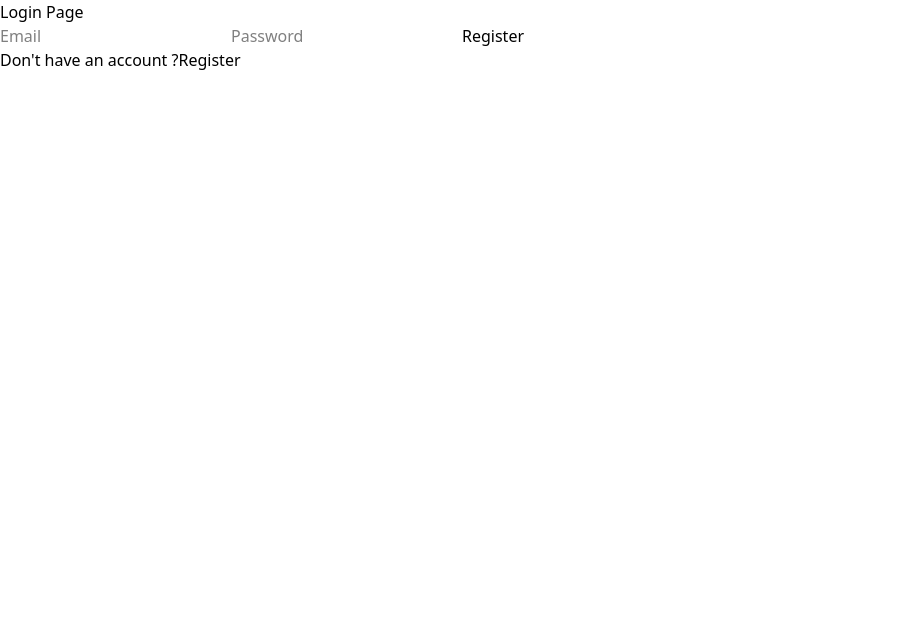
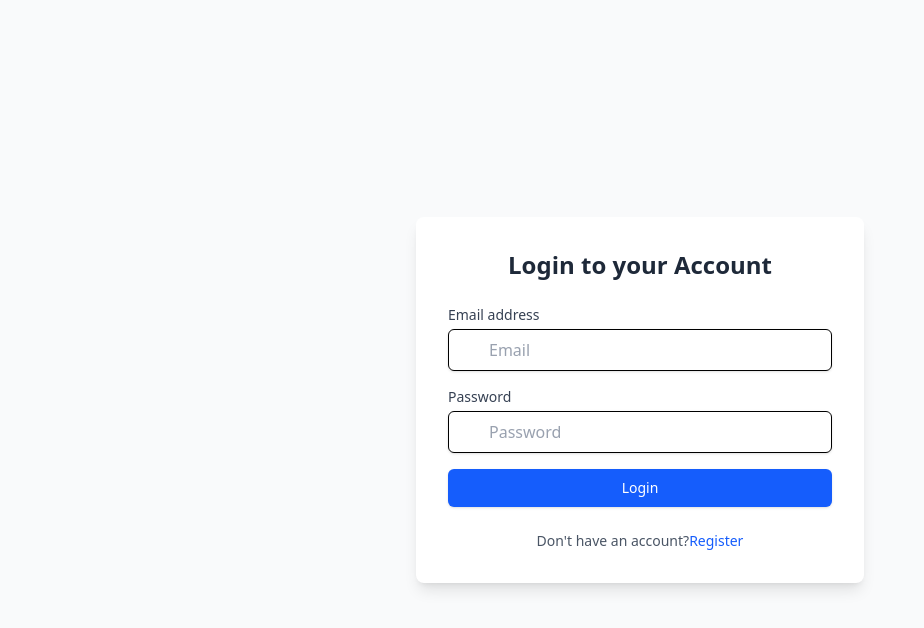
Before and after one commit to rajarya199/NextJs_Imagekit_Videos_Fullstack_MongoDB_Project, a Next.js app: page /login in a window 1280 px wide. Shown: the top 628 px of the page, without its empty margins (0-924 px from the left). Built offline with nearby package versions, Linux system fonts and the light colour scheme.

Commit message:
login page

```diff
--- a/app/login/page.tsx
+++ b/app/login/page.tsx
@@ -21,29 +21,66 @@
         }
     }
   return (
-    <div>
-        <h1>Login Page</h1>
-        <form onSubmit={handleSubmit}>
-              <input
+          <div className="flex w-full min-h-screen justify-center items-center bg-gray-50 p-4">
+          <div className='w-full max-w-md'>
+               <div className='bg-white rounded-lg shadow-lg overflow-hidden'>
+<div className='p-6 sm:p-8'>
+   <h2 className="text-2xl font-bold text-center text-gray-800 mb-6">
+             Login to your Account
+          </h2>
+<form onSubmit={handleSubmit}>
+     <div className="mb-4">
+              <label
+                htmlFor="email"
+                className="block text-sm font-medium text-gray-700 mb-1"
+              >
+                Email address
+              </label>
+                   <input
           type="email"
+            id="email"
+                  name="email"
           placeholder="Email"
           value={email}
           onChange={(e) => setEmail(e.target.value)}
+                            className={`block w-full pl-10 pr-3 py-2 border rounded-md shadow-sm placeholder-gray-400 focus:outline-none focus:ring-blue-500 focus:border-blue-500`}
+
         />
-        <input
+              </div>
+                <div className="mb-4">
+              <label
+                htmlFor="password"
+                className="block text-sm font-medium text-gray-700 mb-1"
+              >
+                Password
+              </label>
+                <input
+                   id="password"
+                  name="password"
           type="password"
           placeholder="Password"
           value={password}
           onChange={(e) => setPassword(e.target.value)}
+                                      className={`block w-full pl-10 pr-3 py-2 border rounded-md shadow-sm placeholder-gray-400 focus:outline-none focus:ring-blue-500 focus:border-blue-500`}
+
         />
-                <button type="submit">Register</button>
+              </div>
 
-        </form>
-           <div>
-         Don't have an account ?
-        <button onClick={() => router.push("/register")}>Register</button>
+                  <button
+              type="submit"
+              className="w-full flex justify-center py-2 px-4 border border-transparent rounded-md shadow-sm text-sm font-medium text-white bg-blue-600 hover:bg-blue-700 focus:outline-none focus:ring-2 focus:ring-offset-2 focus:ring-blue-500 transition-colors duration-200"
+            >Login</button>
+</form>
+   <p className="mt-6 text-center text-sm text-gray-600">
+            Don't have an account?
+                    <button className="font-medium text-blue-600 hover:text-blue-500 focus:outline-none focus:underline transition-colors duration-200" onClick={() => router.push("/register")}> Register </button>
+
+
+          </p>
+</div>
       </div>
-    </div>
+          </div>
+</div>
   )
 }
 
```
